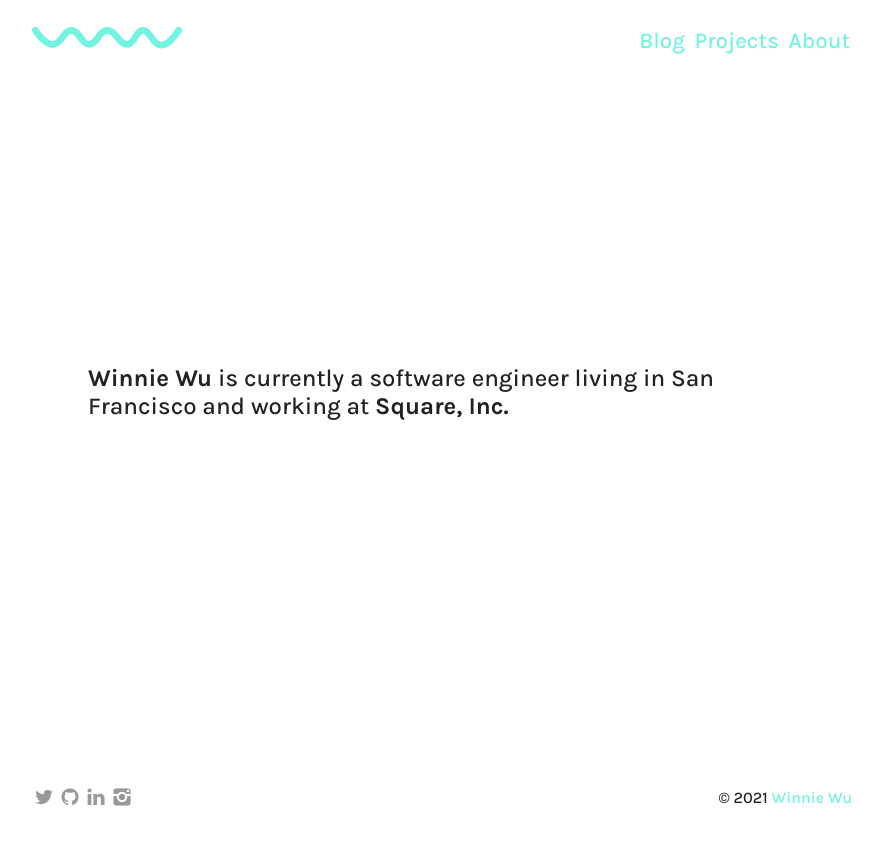
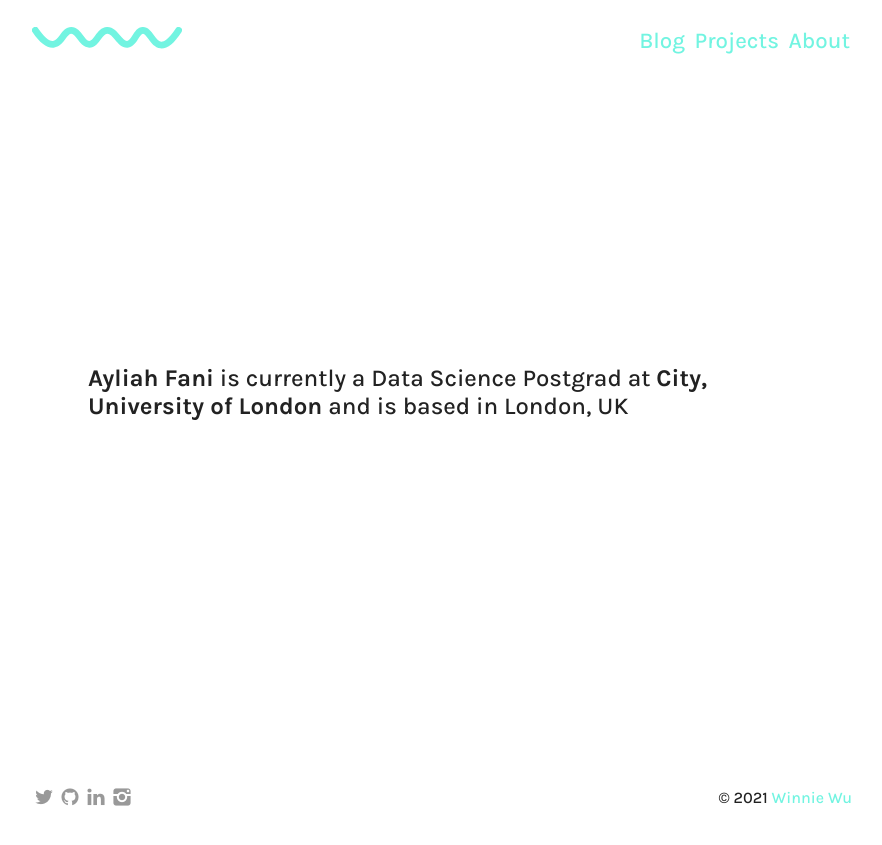
Before and after one commit to ayliahfani/ayliahfani.github.io, a Jekyll site: the page built from index.html, in a window 1280 px wide. Shown: the top 845 px of the page, without its empty margins (198-1080 px from the left). Built offline with Jekyll 4.4.1, drawn with Linux system fonts in a browser that asks for light colours.

Commit message:
Update index.html

```diff
--- a/index.html
+++ b/index.html
@@ -5,7 +5,7 @@ layout: index-page
 <div class="index-wrapper">
   <div class="hero-text">
     <p>
-      <strong>Winnie Wu</strong> is currently a software engineer living in San Francisco and working at <strong>Square, Inc.</strong>
+      <strong>Ayliah Fani</strong> is currently a Data Science Postgrad at <strong>City, University of London</strong> and is based in London, UK
     </p>
   </div>
 </div>
```
